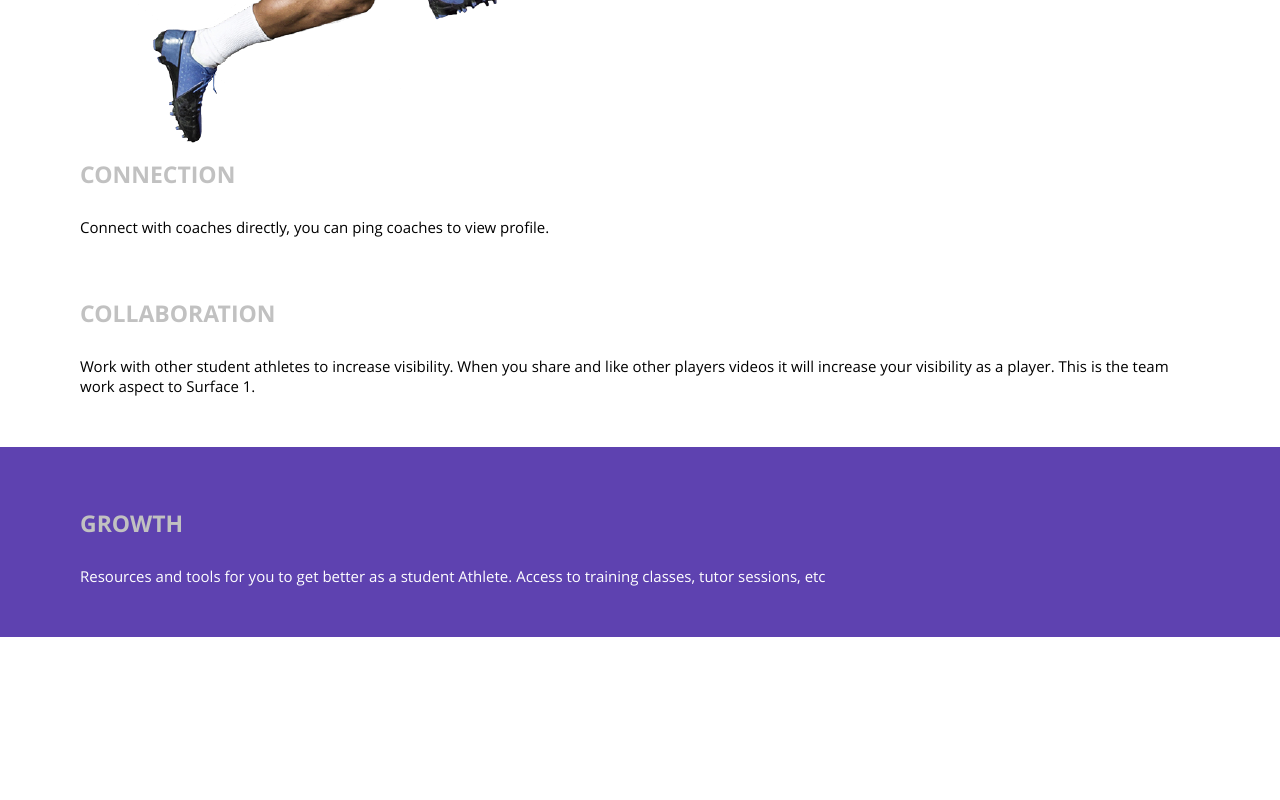
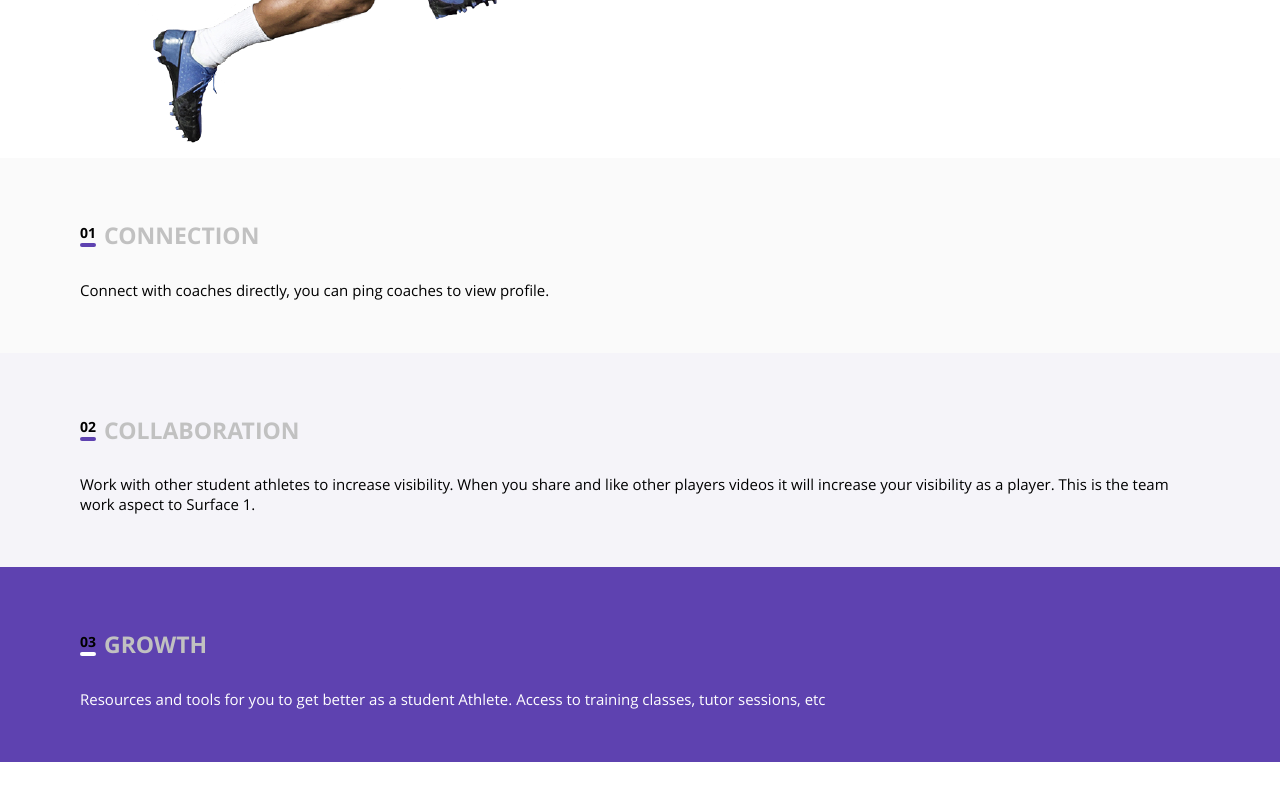
Before and after one commit to gvenewour/studies-mq, a website: page src/index.html in a window 1280 px wide. Shown: the part 1201-2001 px from the top of the page. Before the commit the page ends 1892 px from the top, so only its background shows below. Drawn offline with Linux system fonts and the light colour scheme.

Commit message:
FDHTML-78: styled subsection numbers, FDHTML-77: styled subsection backgrounds

```diff
--- a/src/css/style.css
+++ b/src/css/style.css
@@ -71,6 +71,8 @@ body {
   --color-text-contrast: #ffffff;
 
   --bg-common: #5e42b0;
+  --bg-subsection-odd: #fafafa;
+  --bg-subsection-even: #f5f4f9;
 }
 
 .container {
@@ -118,9 +120,38 @@ body {
 }
 
 .title_subsection {
+  position: relative;
+
   font-size: 23px;
+  line-height: 1.5;
 
   color: var(--color-section-text-title);
+}
+
+.title_subsection::before {
+  content: "0" counter(subsections-counter);
+
+  vertical-align: 30.5%;
+  margin-right: 8px;
+
+  font-size: 14px;
+  font-weight: 700;
+
+  color: var(--color-text);
+}
+
+.title_subsection::after {
+  content: "";
+
+  position: absolute;
+  left: 0;
+  bottom: 6px;
+
+  font-size: 14px;
+
+  width: 12px;
+  border-radius: 2px;
+  border: 2px solid var(--bg-common);
 }
 
 .header__title {
@@ -199,16 +230,18 @@ body {
   color: var(--color-text-contrast);
 }
 
-.athletes__subsection:nth-child(n+2) {
-  padding-top: 60px;
-  padding-bottom: 51px;
+.subsections-list {
+  list-style: none;
+  counter-reset: subsections-counter;
 }
 
-.athletes__subsection:last-child {
+.subsection {
+  counter-increment: subsections-counter;
+
   position: relative;
 }
 
-.athletes__subsection:last-child::before {
+.subsection::after {
   content: "";
 
   position: absolute;
@@ -217,8 +250,27 @@ body {
   left: -7.143%; /* 20px при контейнере в 280px и общем 320px*/
   bottom: 0;
   right: -7.143%;
+}
 
+.subsection {
+  padding-top: 60px;
+  padding-bottom: 53px;
+}
+
+.subsection:nth-child(odd)::after {
+  background-color: var(--bg-subsection-odd);
+}
+
+.subsection:nth-child(even)::after {
+  background-color: var(--bg-subsection-even);
+}
+
+.subsection:last-child::after {
   background-color: var(--bg-common);
+}
+
+.subsection:last-child .title_subsection::after {
+  border-color: var(--color-text-contrast);
 }
 
 .athletes__text {
--- a/src/index.html
+++ b/src/index.html
@@ -63,23 +63,22 @@
             <img  src="img/athletes/footballer_192.png" alt="Footballer image">
           </picture>
         </div>
-        <div class="athletes__content">
-          <div class="athletes__subsection">
+        <ol class="subsections-list">
+          <li class="subsection">
             <h3 class="title title_subsection">Connection</h3>
             <p class="text athletes__text">Connect with coaches directly, you can ping coaches to view profile.</p>
-          </div>
-
-          <div class="athletes__subsection">
+          </li>
+          <li class="subsection">
             <h3 class="title title_subsection">Collaboration</h3>
             <p class="text athletes__text">Work with other student athletes to increase visibility. When you share and like other players videos it will increase your visibility as a player. This is the team work aspect to Surface 1.</p>
-          </div>
-
-          <div class="athletes__subsection">
+          </li>
+          <li class="subsection">
             <h3 class="title title_subsection">Growth</h3>
             <p class="text text_contrast athletes__text">Resources and tools for you to get better as a student Athlete. Access to training classes, tutor sessions, etc</p>
-          </div>
+          </li>
         </div>
-      </div>
+      </ol>
+      <!-- subsections-list -->
     </section>
   </main>
 </body>
```
